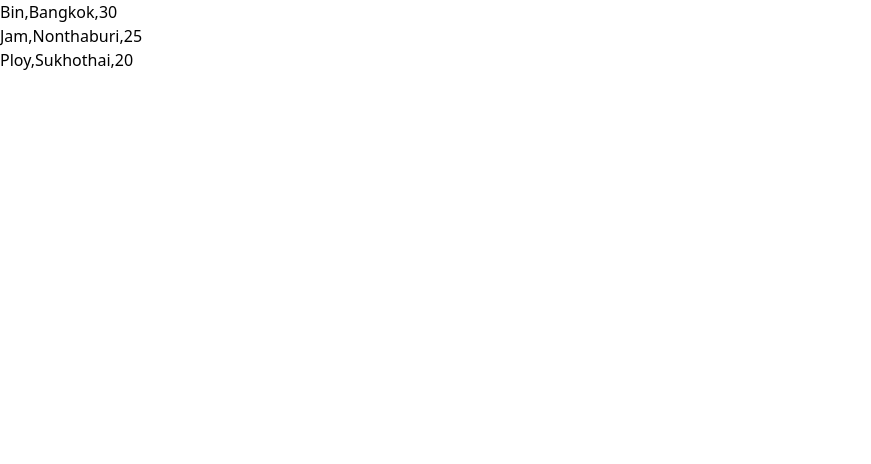
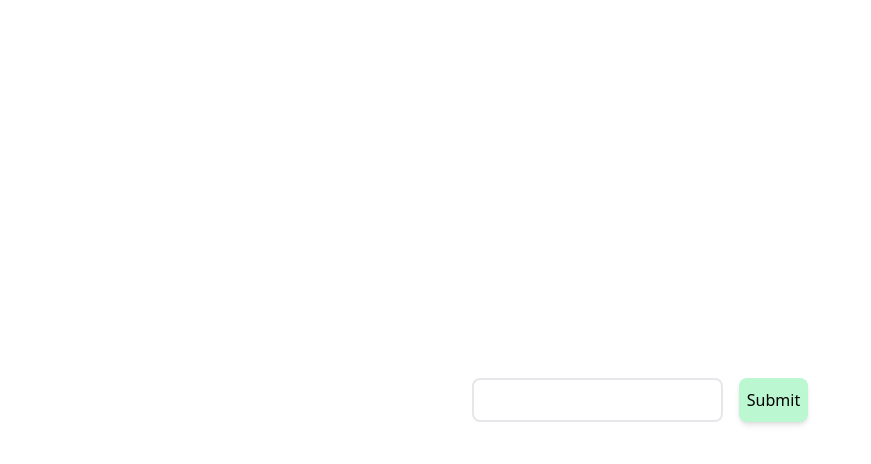
Before and after one commit to soAcademy/workshop-state-and-event, a React (Create React App) app: page / in a window 1280 px wide. Shown: the top 464 px of the page, without its empty margins (0-871 px from the left). Built offline with nearby package versions, Linux system fonts and the light colour scheme.

Commit message:
feat: do todolist workshop1

```diff
--- a/src/App.js
+++ b/src/App.js
@@ -40,7 +40,9 @@
 // import LocalStorage1 from "./LocalStorages/LocalStorage1";
 // import LocalStorage2 from "./LocalStorages/LocalStorage2";
 // import LocalStorage3 from "./LocalStorages/LocalStorage3";
-import LocalStorage4 from "./LocalStorages/LocalStorage4";
+// import LocalStorage4 from "./LocalStorages/LocalStorage4";
+
+  import ToDoList1 from "./ToDoLists/ToDoList1";
 
 const App = () => {
   return (
@@ -75,7 +77,9 @@ const App = () => {
       {/* <LocalStorage1 /> */}
       {/* <LocalStorage2 /> */}
       {/* <LocalStorage3 /> */}
-      <LocalStorage4 />
+      {/* <LocalStorage4 /> */}
+
+      <ToDoList1 />
     </div>
   );
 };
--- /dev/null
+++ b/src/ToDoLists/ToDoList1.js
@@ -0,0 +1,32 @@
+const ToDoList1 = () => {
+  const onsubmitBtn = (e) => {
+    e.preventDefault();
+
+    const _task = JSON.parse(localStorage.getItem("task")) ?? [];
+    console.log(_task);
+
+    const newVal = e.target["task"].value;
+    console.log(e.target["task"].value);
+
+    const newTask = [..._task, { task: newVal }];
+    localStorage.setItem("task", JSON.stringify(newTask));
+
+    e.target["task"].value = "";
+  };
+
+  return (
+    <div className="w-100 h-screen flex justify-center items-center">
+      <form className="flex gap-4" onSubmit={(e) => onsubmitBtn(e)}>
+        <input id="task" type="text" className="border-2 rounded-lg p-2" />
+        <button
+          type="submit"
+          className="rounded-lg bg-green-200 hover:bg-green-300 shadow-md active:shadow-lg p-2"
+        >
+          Submit
+        </button>
+      </form>
+    </div>
+  );
+};
+
+export default ToDoList1;
```
